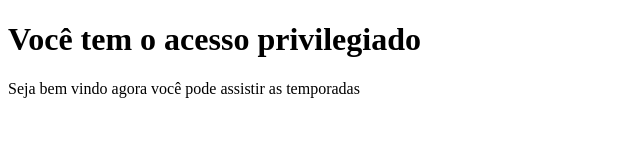
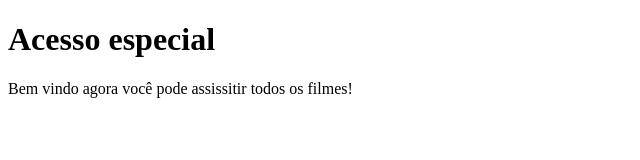
Before and after one commit to Lucasmota22/Lucasmota22.github.io, a plain HTML site: page pagina2.html in a window 1280 px wide. Shown: the whole page, without its empty margins (0-640 px from the left). Drawn offline with nearby package versions, Linux system fonts and the light colour scheme.

Commit message:
Update pagina2.html

```diff
--- a/pagina2.html
+++ b/pagina2.html
@@ -9,9 +9,9 @@ $('#conteudo1').text(localStorage.getItem("usuario"));
 </script>
 </head>
 <body>
-<h1>Você tem o acesso privilegiado  </h1>
+<h1>Acesso especial</h1>
 
-<p>Seja bem vindo  <spam id="conteudo1"></spam> agora você pode assistir as temporadas </p>
+<p>Bem vindo <spam id="conteudo1"></spam> agora você pode assissitir todos os filmes! </p>
 
 </body>
 </html>
```
